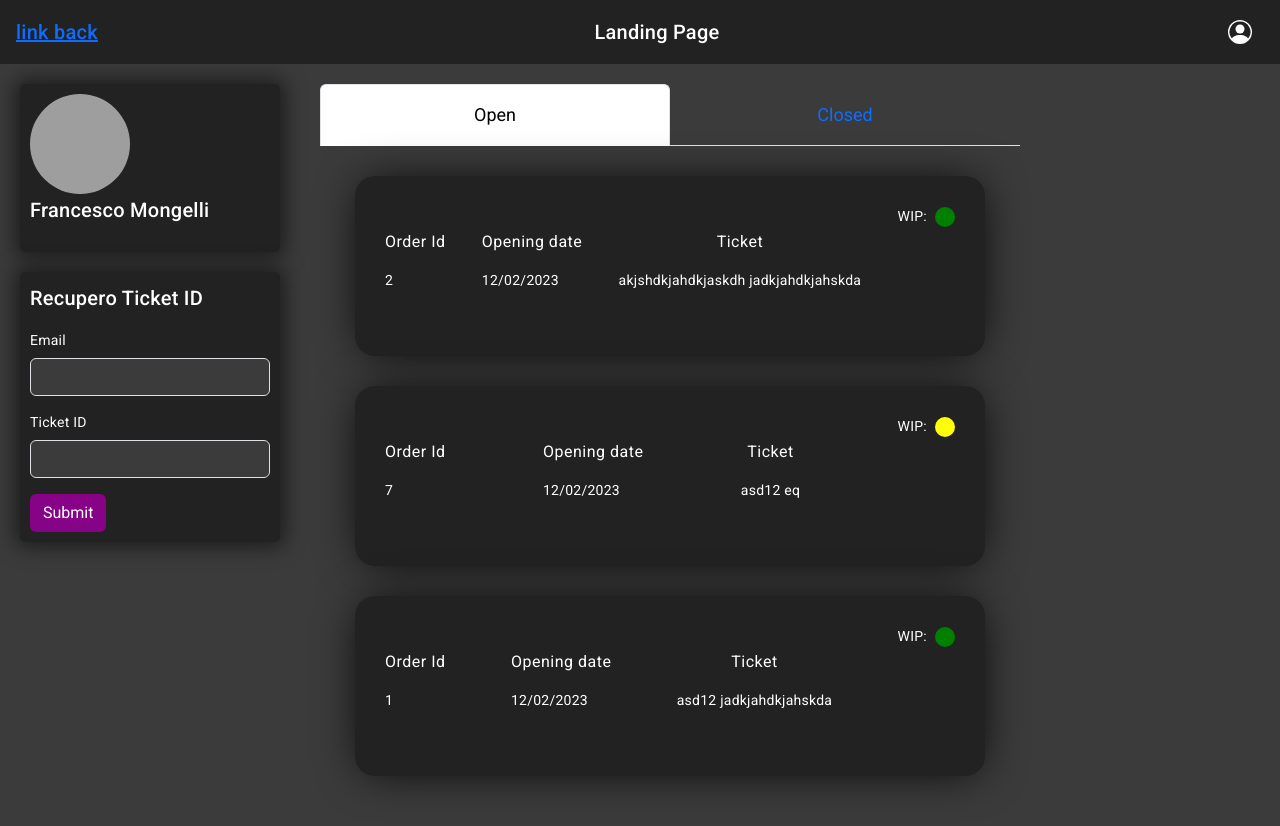
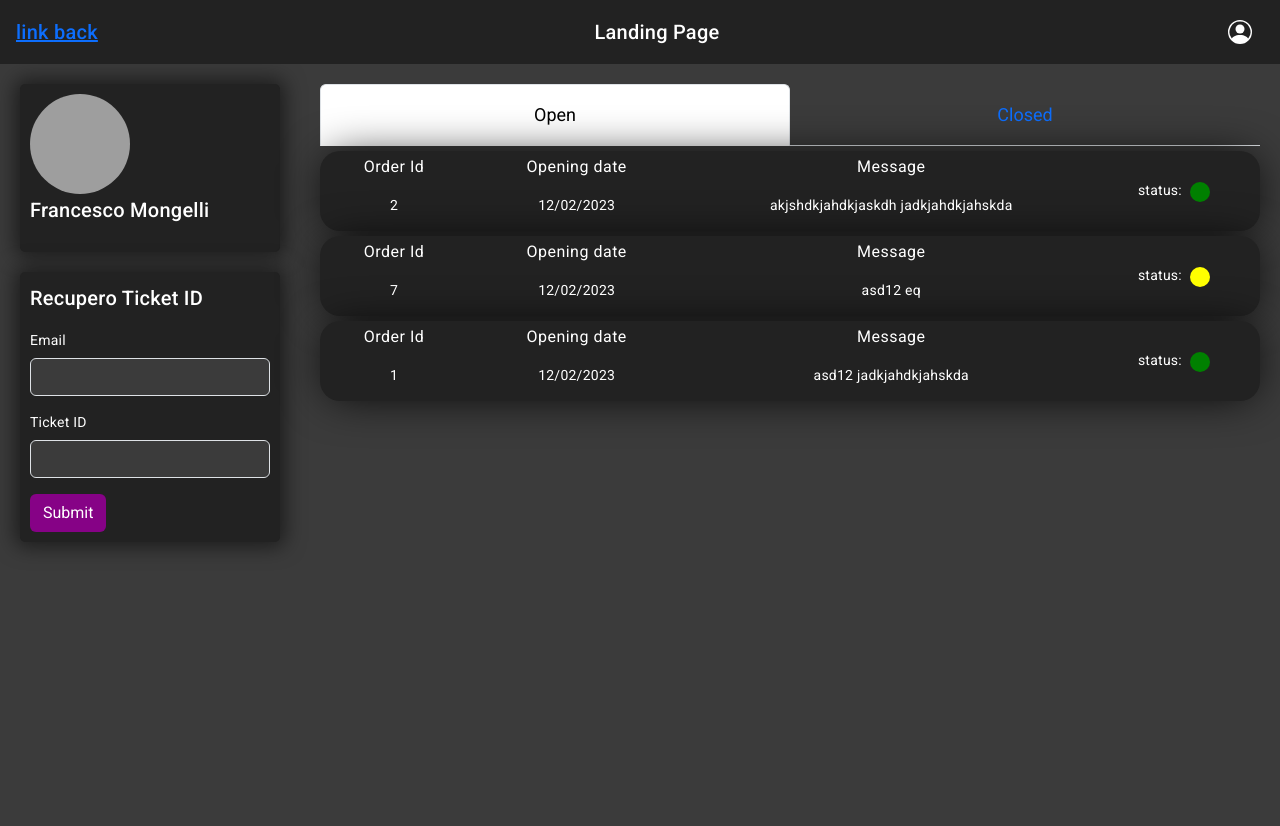
Before and after one commit to Davidee99/Service-Platform, an Angular app in the folder Frontend/service-platform/: page /user/1 in a window 1280 px wide. Shown: the top 826 px of the page. Built offline with nearby package versions, Linux system fonts and the light colour scheme; grey boxes are pictures that could not be loaded.

Commit message:
modidica stile card

```diff
--- a/Frontend/service-platform/src/app/components/UserPage/ticket-container/ticket-container.component.css
+++ b/Frontend/service-platform/src/app/components/UserPage/ticket-container/ticket-container.component.css
@@ -13,5 +13,4 @@
 .container-tickets{
     display: flex;
     flex-direction: column;
-    width: 700px;
 }
--- a/Frontend/service-platform/src/app/components/UserPage/ticket/ticket.component.css
+++ b/Frontend/service-platform/src/app/components/UserPage/ticket/ticket.component.css
@@ -8,9 +8,9 @@
 }
 
 .singleTicketContainer{
-    width: 90%;
+    width: 100%;
     margin: auto;
-    margin-top: 30px;
+    margin-top: 5px;
     padding: 30px;
     border-radius: 20px;
     display: flex;
@@ -19,10 +19,11 @@
     background-color: #222222;
     -webkit-box-shadow: 1px 1px 46px -8px #000000;
     box-shadow: 1px 1px 46px -8px #000000;
+    max-height: 80px;
 }
 
 .singleTicketContainer:hover{
-    width: 90%;
+    width: 101%;
     padding: 30px;
     border-radius: 20px;
     display: flex;
@@ -39,8 +40,8 @@
 .sectionOrderId{
     height: 120px;
     display:flex;
-    flex-direction: column;
-    align-items: flex-end;
+    justify-content: center;
+    align-items: center;
 }
 
 .sectionOrderId button.status{
@@ -77,3 +78,22 @@
 .red{
     background-color: red;
 }
+
+.userId{
+min-width: 10%;
+text-align: center;
+}
+
+.date{
+min-width: 20%;
+text-align: center;
+}
+
+.ticketInfo{
+min-width: 40%;
+text-align: center;
+}
+
+.status{
+    padding: 20px;
+}
--- a/Frontend/service-platform/src/app/components/UserPage/ticket/ticket.component.html
+++ b/Frontend/service-platform/src/app/components/UserPage/ticket/ticket.component.html
@@ -1,77 +1,125 @@
-
 <!-- Single ticket component -->
-    <form action=""  #myForm="ngForm" (ngSubmit)="submitForm(myForm)">
+<form action="" #myForm="ngForm" (ngSubmit)="submitForm(myForm)">
   <ng-template #content let-c="close" let-d="dismiss" class="bg-red">
     <div class="modal-header">
       <h4 class="modal-title" id="modal-basic-title">Hi there!</h4>
-                <button type="button" class="btn-close violet text-light" aria-label="Close" (click)="d('Cross click')"></button>
+      <button
+        type="button"
+        class="btn-close violet text-light"
+        aria-label="Close"
+        (click)="d('Cross click')"
+      ></button>
     </div>
     <div class="modal-body">
       <p>To access enter ticket code</p>
     </div>
     <div class="input-group mb-3 container">
-                <input [(ngModel)]="code" name="code" required type="text" class="form-control" placeholder="Enter code here" aria-label="Recipient's username" aria-describedby="button-addon2" minlength="8" maxlength="8">
+      <input
+        [(ngModel)]="code"
+        name="code"
+        required
+        type="text"
+        class="form-control"
+        placeholder="Enter code here"
+        aria-label="Recipient's username"
+        aria-describedby="button-addon2"
+        minlength="8"
+        maxlength="8"
+      />
     </div>
-            <div *ngIf="myForm.controls['code'] && myForm.controls['code'].invalid && (myForm.controls['code'].dirty || myForm.controls['code'].touched)">
-                <p class="ms-3 text-danger" *ngIf="myForm.controls['code'].errors!['required']">Code is required</p>
-                <p class="ms-3 text-danger" *ngIf="myForm.controls['code'].errors!['minlength']">Code must be at least 3 characters long</p>
+    <div
+      *ngIf="
+        myForm.controls['code'] &&
+        myForm.controls['code'].invalid &&
+        (myForm.controls['code'].dirty || myForm.controls['code'].touched)
+      "
+    >
+      <p
+        class="ms-3 text-danger"
+        *ngIf="myForm.controls['code'].errors!['required']"
+      >
+        Code is required
+      </p>
+      <p
+        class="ms-3 text-danger"
+        *ngIf="myForm.controls['code'].errors!['minlength']"
+      >
+        Code must be at least 3 characters long
+      </p>
     </div>
     <div class="modal-footer">
-                <button type="button" class="btn btn-outline-dark violet" (click)="c('Save click')">Send</button>
+      <button
+        type="button"
+        class="btn btn-outline-dark violet"
+        (click)="c('Save click')"
+      >
+        Send
+      </button>
     </div>
   </ng-template>
 </form>
 
 <div class="prova" (click)="open(content)">
-        <div  class="singleTicketContainer">
+  <div class="singleTicketContainer">
     <div class="userId">
       <h4>Order Id</h4>
-                <p>{{ticket.id}}</p>
+      <p>{{ ticket.id }}</p>
     </div>
     <div class="date">
       <h4>Opening date</h4>
       <p>12/02/2023</p>
     </div>
     <div class="ticketInfo">
-                <h4>Ticket</h4>
-                <p>{{ticket.message}}</p>
+      <h4>Message</h4>
+      <p>{{ ticket.message }}</p>
     </div>
-            <div *ngIf="ticket.status === 'wip'" class="sectionOrderId">
+    <ng-container [ngSwitch]="ticket.status">
+      <div class="sectionOrderId" *ngSwitchCase="'wip'">
         <div class="status">
-
           <ng-template #tipContent>
             <b>Work in progress</b>
           </ng-template>
-                    <span class="me-2">WIP:</span>
-                    <button type="button" class="btn btn-outline-secondary status green" [ngbTooltip]="tipContent">
-
-                    </button>
+          <span class="me-2">status:</span>
+          <button
+            type="button"
+            class="btn btn-outline-secondary status green"
+            [ngbTooltip]="tipContent"
+          ></button>
         </div>
       </div>
-            <div *ngIf="ticket.status === 'no-wip'" class="sectionOrderId">
+      <div class="sectionOrderId" *ngSwitchCase="'no-wip'">
         <div class="status">
-
           <ng-template #tipContent>
             <b>Not Work in progress</b>
           </ng-template>
-                    <span class="me-2">WIP:</span>
-                    <button type="button" class="btn btn-outline-secondary status yellow" [ngbTooltip]="tipContent">
-
-                    </button>
+          <span class="me-2">status:</span>
+          <button
+            type="button"
+            class="btn btn-outline-secondary status yellow"
+            [ngbTooltip]="tipContent"
+          ></button>
         </div>
       </div>
-            <div *ngIf="ticket.status === 'closed'" class="sectionOrderId" [ngClass]="ticket.status === 'closed' ? 'justify-content-around' : 'justify-content-end'">
+      <div
+        class="sectionOrderId justify-content-around"
+        *ngSwitchCase="'closed'"
+      >
+
         <div class="status">
-
           <ng-template #tipContent>
             <b>Closed</b>
           </ng-template>
-                    <span class="me-2">WIP:</span>
-                    <button type="button" class="btn btn-outline-secondary status red" [ngbTooltip]="tipContent">
-
+          <span class="me-2">status:</span>
+          <button
+            type="button"
+            class="btn btn-outline-secondary status red"
+            [ngbTooltip]="tipContent"
+          ></button>
+        </div>
+        <button mat-icon-button type="button" id="download-icon">
+          <mat-icon>get_app</mat-icon>
         </button>
       </div>
-                <button class="download">Download resume</button>
+    </ng-container>
   </div>
 </div>
-    </div>
```
Lines whose indentation alone changed are shown as unchanged.
